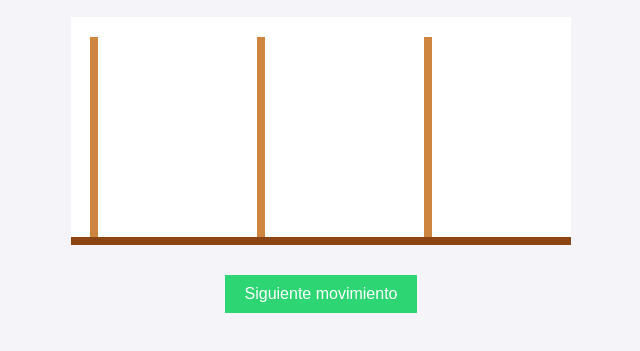
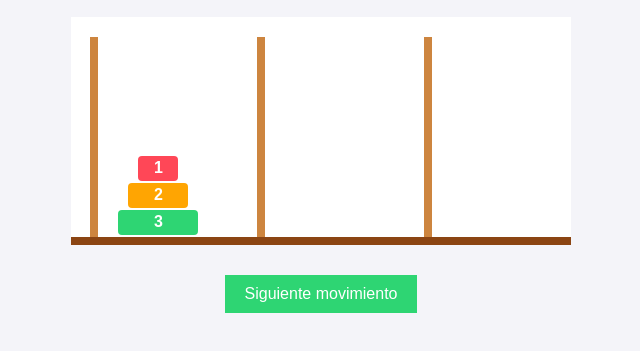
Before and after one commit to HotCode2025/la-cachoneta-tercer-semestre, a plain HTML site: page Programacion III/JavaScript/tareas/torres_de_hanoi/index.html in a window 1280 px wide. Shown: the part 167-518 px from the top of the page, without its empty margins (319-959 px from the left). Drawn offline with Linux system fonts and the light colour scheme.

Commit message:
Se hizo un reajuste en la linea 26 del html para mostrar los discos

```diff
--- a/Programacion III/JavaScript/tareas/torres_de_hanoi/index.html
+++ b/Programacion III/JavaScript/tareas/torres_de_hanoi/index.html
@@ -23,6 +23,6 @@
 
     <button onclick="siguienteMovimiento()">Siguiente movimiento</button>
 
-
+    <script src="TorresDeHanoi.js"></script>
 </body>
 </html>
```
